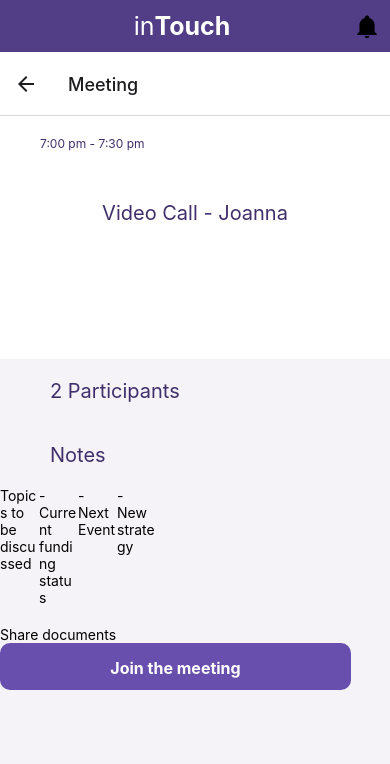
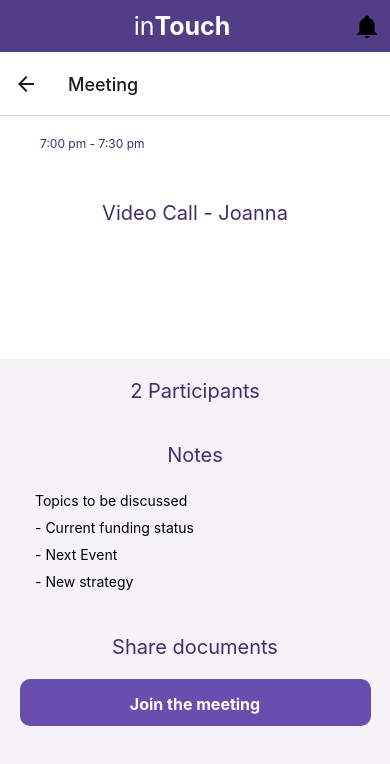
Before and after one commit to mhyneman8/inTouch, a React Native app: screen /Meeting in a window 390 px wide. Shown: the top 764 px of the page. Built offline with nearby package versions, Linux system fonts and the light colour scheme.

Commit message:
fix bullet formatting and center buttons

```diff
--- a/components/meeting.js
+++ b/components/meeting.js
@@ -24,7 +24,8 @@
           <Text style={styles.subHeading}>
               Notes
           </Text>
-            <View style={{ flexDirection: 'row', marginBottom: 20 }}>
+            {/* <View style={{display: 'flex', flexDirection: 'row', marginBottom: 20 }}> */}
+            <View style={{marginBottom: 20 }}>
               <Text style={styles.subtext}>
               Topics to be discussed
               </Text>
@@ -39,7 +40,7 @@
               </Text>
             </View>
 
-          <Text sytles={styles.subHeading}>
+          <Text style={styles.subHeading}>
             Share documents
           </Text>
 
@@ -70,23 +71,23 @@
   }
 
 const styles = StyleSheet.create({
+  container: {
+    flex: 1,
+    backgroundColor: '#fff',
+    width: '100%',
+  },
   button: {
     backgroundColor: '#694fad',
     width: '70%',
     padding: 15,
     borderRadius: 10,
     alignItems: 'center',
-    position: 'absolute',
+    alignSelf: 'center',
+    // position: 'absolute',
     width: '90%',
     height: 47,
     // bottom: 0,
     // flex: 2,
-  },
-  container: {
-    flex: 1,
-    backgroundColor: '#fff',
-    width: '100%',
-
   },
   buttonText: {
     color: 'white',
@@ -96,9 +97,10 @@
   subHeading: {
     fontSize: 20,
     margin: 20,
-    marginLeft: 50,
+    //marginLeft: 50,
     color: '#402F6B',
-    borderTopColor: 'grey'
+    borderTopColor: 'grey',
+    alignSelf: 'center'
   },
   text: {
     fontSize: 20,
@@ -108,11 +110,13 @@
     justifyContent: 'center'
   },
   subtext: {
+    marginLeft: 30,
+    padding: 5,
     // display: 'block'
-    // marginLeft: 30
     // flex: 1,
-    width: '10%',
-    flexDirection: 'row'
+    // display: 'flex',
+    // width: '10%',
+    // flexDirection: 'column'
   },
   time: {
     color: '#402f6b',
```
